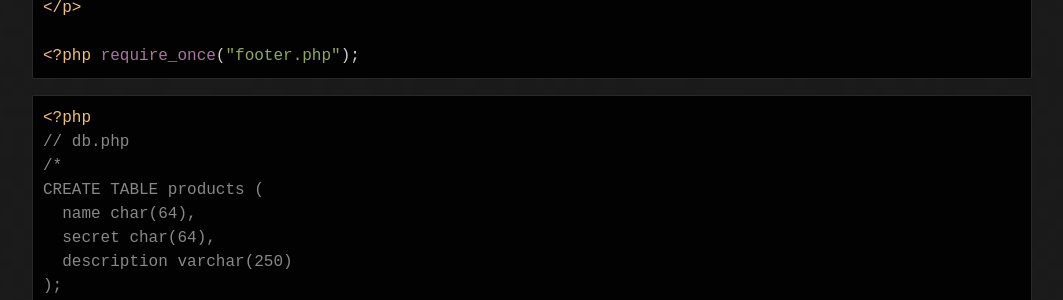
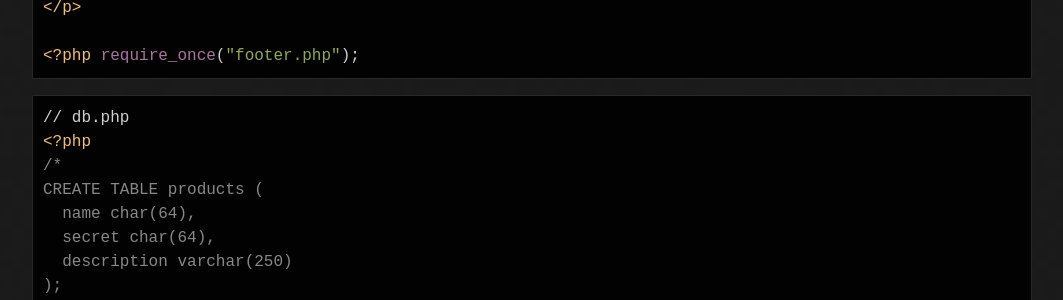
Before and after one commit to ArkAngels/ArkAngels.github.io, a Jekyll site: the page built from ctf/facebookctf2019/product_manager/index.md, in a window 1280 px wide and 900 px high, scrolled down 5533 px. Shown: the part 151-451 px from the top of the window, without its empty margins (108-1171 px from the left). Built offline with Jekyll 4.4.1, drawn with Linux system fonts in a browser that asks for light colours; the repository's description, which GitHub fills in, is left out.

````diff
--- a/ctf/facebookctf2019/product_manager/index.md
+++ b/ctf/facebookctf2019/product_manager/index.md
@@ -42,8 +42,8 @@ foreach ($products as $product) {
 <?php require_once("footer.php");
 ```
 ```php
+// db.php
 <?php
-// db.php
 /*
 CREATE TABLE products (
   name char(64),
````
